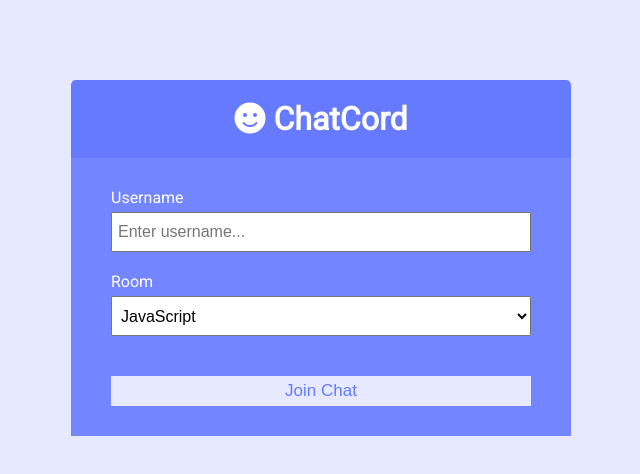
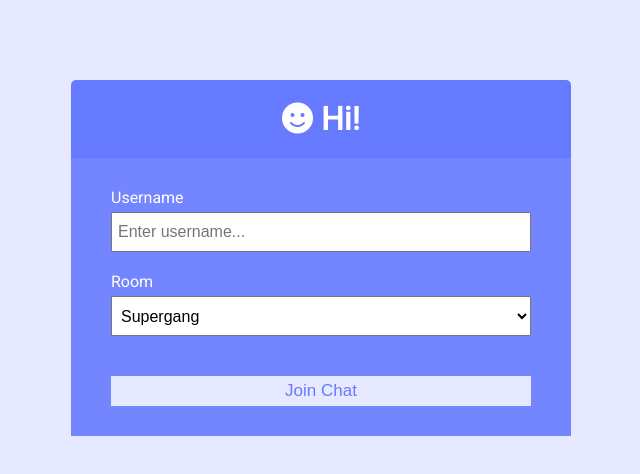
Before and after one commit to Chris-Morris/WebChat, a website: page public/index.html in a window 1280 px wide. Shown: the whole page, without its empty margins (319-959 px from the left). Drawn offline with Linux system fonts and the light colour scheme.

Commit message:
Updates room names

```diff
--- a/public/index.html
+++ b/public/index.html
@@ -11,12 +11,12 @@
 			crossorigin="anonymous"
 		/>
 		<link rel="stylesheet" href="css/style.css" />
-		<title>ChatCord App</title>
+		<title>WebChat</title>
 	</head>
 	<body>
 		<div class="join-container">
 			<header class="join-header">
-				<h1><i class="fas fa-smile"></i> ChatCord</h1>
+				<h1><i class="fas fa-smile"></i> Hi!</h1>
 			</header>
 			<main class="join-main">
 				<form action="chat.html">
@@ -33,12 +33,7 @@
 					<div class="form-control">
 						<label for="room">Room</label>
 						<select name="room" id="room">
-							<option value="JavaScript">JavaScript</option>
-							<option value="Python">Python</option>
-							<option value="PHP">PHP</option>
-							<option value="C#">C#</option>
-							<option value="Ruby">Ruby</option>
-							<option value="Java">Java</option>
+							<option value="Supergang">Supergang</option>
 						</select>
 					</div>
 					<button type="submit" class="btn">Join Chat</button>
```
Also changed, not shown: public/chat.html (+2 -2 lines).
